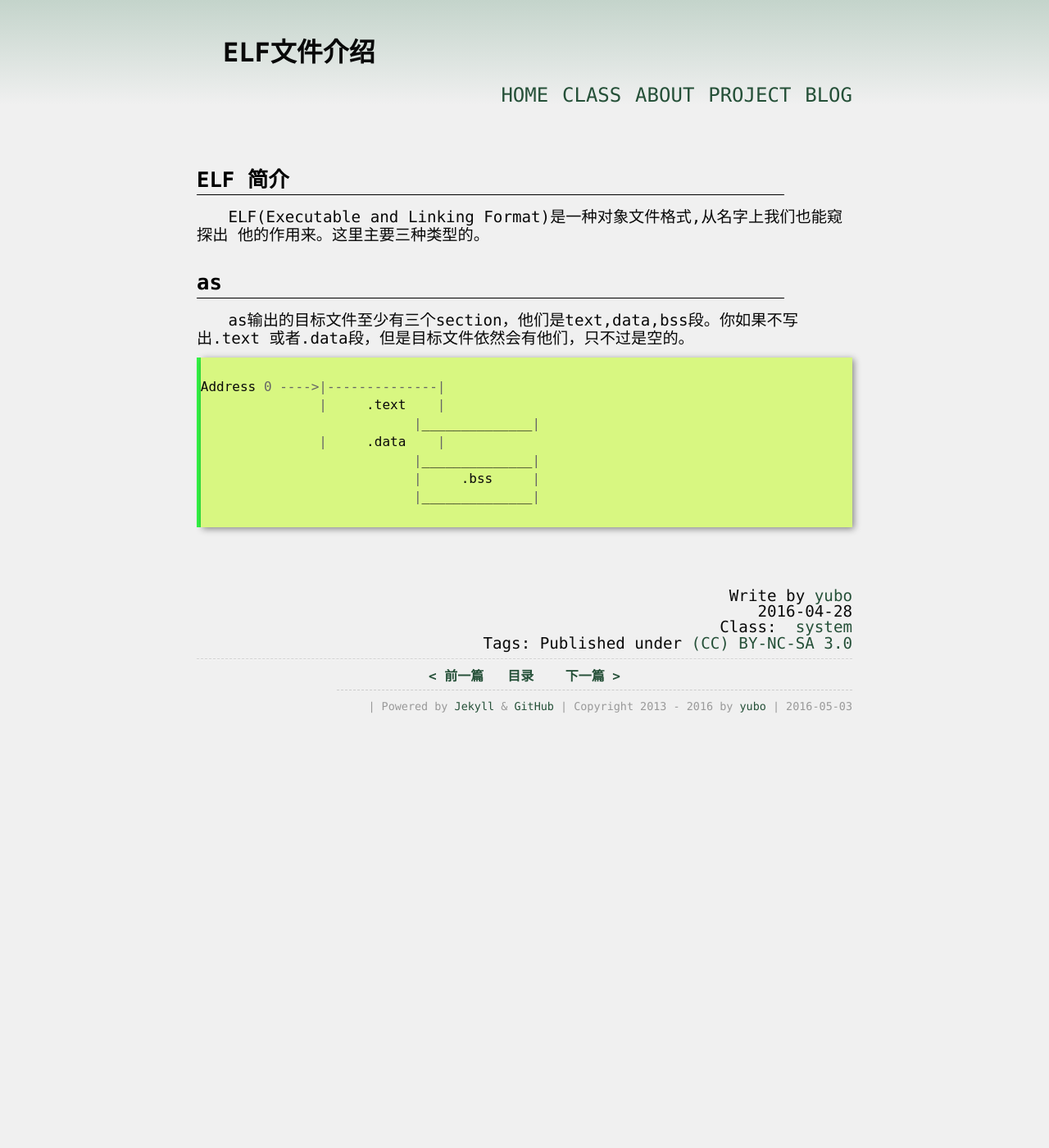
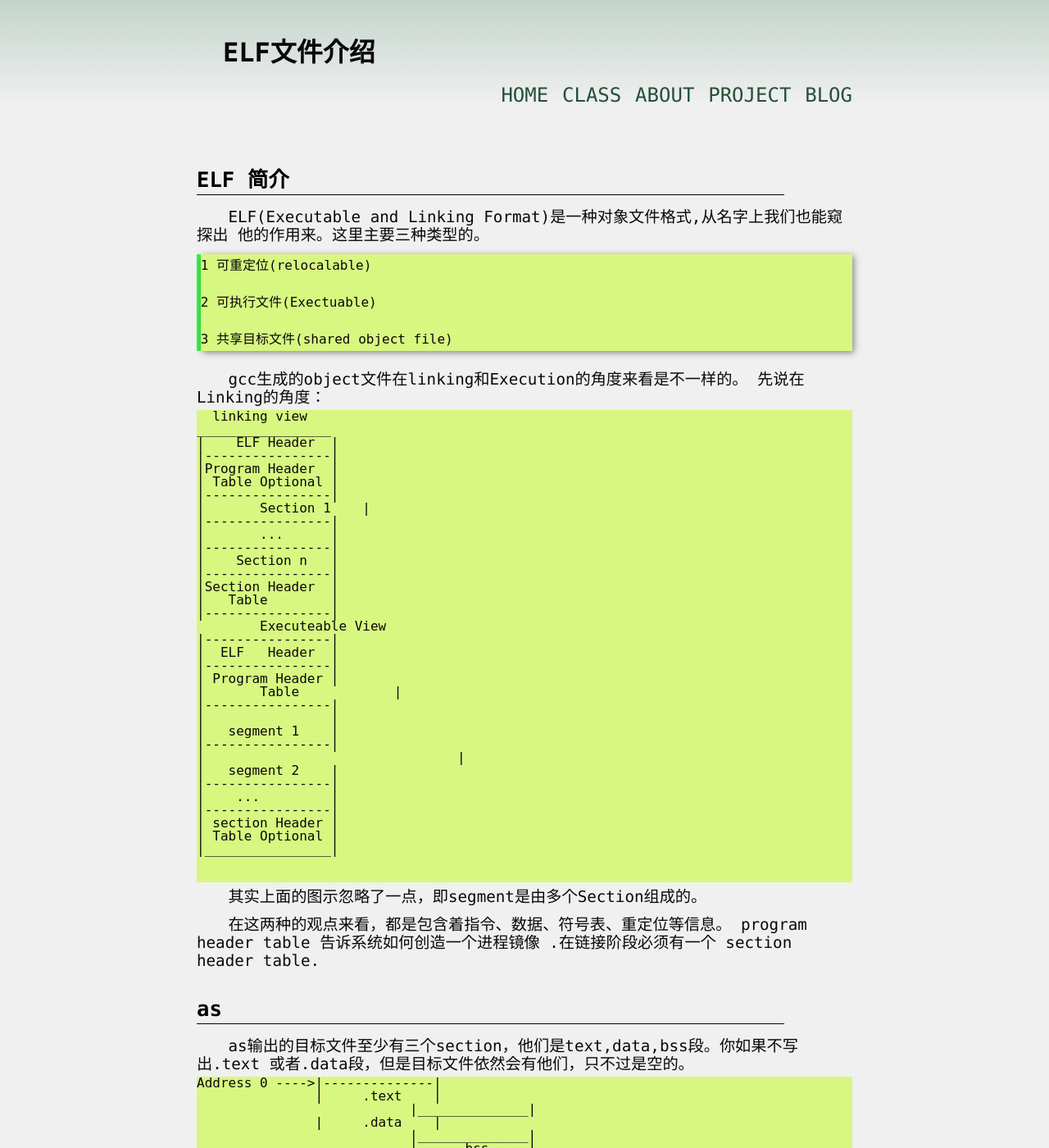
Before and after one commit to yuzibo/yuzibo.github.io, a Jekyll site: the page built from _posts/2016-04-28-ELF.md, in a window 1280 px wide and 1400 px high. Shown: the whole window at 82% size. Built offline with Jekyll 4.4.1, drawn with Linux system fonts in a browser that asks for light colours; comment, search, counter and statistics services are not loaded; some of the changed text lies outside the part shown.

Commit message:
add 2 files

````diff
--- a/_posts/2016-04-28-ELF.md
+++ b/_posts/2016-04-28-ELF.md
@@ -8,12 +8,69 @@ category: system
 ELF(Executable and Linking Format)是一种对象文件格式,从名字上我们也能窥探出
 他的作用来。这里主要三种类型的。
 
+	1 可重定位(relocalable)
+
+	2 可执行文件(Exectuable)
+
+	3 共享目标文件(shared object file)
+
+
+gcc生成的object文件在linking和Execution的角度来看是不一样的。
+先说在Linking的角度：
+
+<pre>
+  linking view
+_________________
+|    ELF Header  |
+|----------------|
+|Program Header  |
+| Table Optional |
+|----------------|
+|	Section 1    |
+|----------------|
+|       ...      |
+|----------------|
+|    Section n   |
+|----------------|
+|Section Header  |
+|   Table        |
+|----------------|
+</pre>
+
+<pre>
+	Executeable View
+|----------------|
+|  ELF   Header  |
+|----------------|
+| Program Header |
+|	Table		 |
+|----------------|
+|                |
+|   segment 1    |
+|----------------|
+|				 |
+|   segment 2    |
+|----------------|
+|    ...         |
+|----------------|
+| section Header |
+| Table Optional |
+|________________|
+
+
+</pre>
+其实上面的图示忽略了一点，即segment是由多个Section组成的。
+
+在这两种的观点来看，都是包含着指令、数据、符号表、重定位等信息。
+program header table 告诉系统如何创造一个进程镜像 .在链接阶段必须有一个
+section header table.
+
+
 # as
 as输出的目标文件至少有三个section，他们是text,data,bss段。你如果不写出.text
 或者.data段，但是目标文件依然会有他们，只不过是空的。
 
-```c
-
+<pre>
 Address 0 ---->|--------------|
                |     .text    |
 			   |______________|
@@ -22,4 +79,7 @@ Address 0 ---->|--------------|
 			   |     .bss     |
 			   |______________|
 
-```
+</pre>
+
+
+#
````
Also changed, not shown: _posts/2016-04-09-file-compile.md (added, +21 -0 lines), _posts/2016-05-01-mutt-del-all-message.md (added, +41 -0 lines), about.md (+6 -0 lines).
